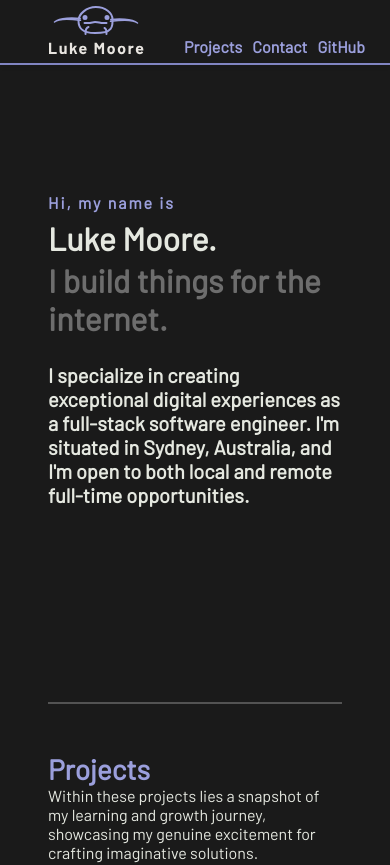
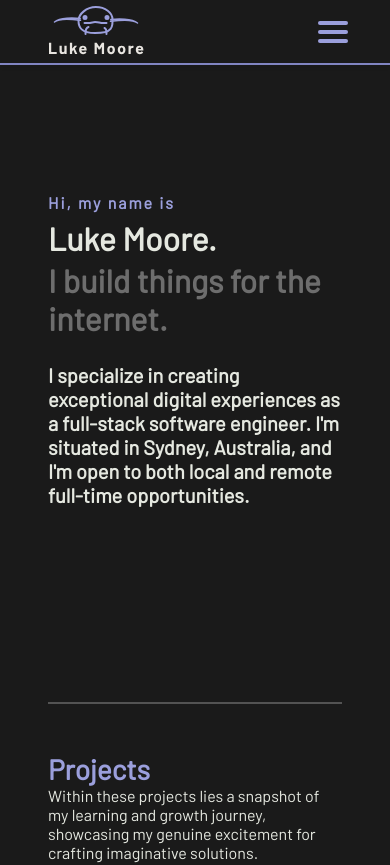
Before and after one commit to papa-fish/portfolio-website, a React (Create React App) app: page / in a window 390 px wide. Shown: the top 865 px of the page. Built offline with nearby package versions, Linux system fonts and the light colour scheme.

Commit message:
menu for mobile and refactor mobile responsiveness

```diff
--- a/src/App.css
+++ b/src/App.css
@@ -45,7 +45,7 @@ body {
   width: 100%;
 }
 
-@media (max-width: 1920px) {
+@media (max-width: 1919px) {
   .content,
   .nav-container,
   footer > p {
@@ -53,7 +53,7 @@ body {
   }
 }
 
-@media (max-width: 1575px) {
+@media (max-width: 1439px) {
   .content,
   .nav-container,
   footer > p {
@@ -61,7 +61,7 @@ body {
   }
 }
 
-@media (max-width: 1175px) {
+@media (max-width: 1023px) {
   .content,
   .nav-container,
   footer > p {
@@ -69,7 +69,7 @@ body {
   }
 }
 
-@media (max-width: 1035px) {
+@media (max-width: 800px) {
   header {
     padding: 189px 0 120px 0;
   }
@@ -80,9 +80,6 @@ body {
   .project {
     padding-left: 10px;
     grid-template-rows: none;
-  }
-  .tag-container {
-    flex-wrap: wrap;
   }
   .project-btn {
     align-self: center;
@@ -118,4 +115,13 @@ body {
   footer > p {
     font-size: 14px;
   }
+  .desktop-nav {
+    display: none;
+  }
+  .mobile-nav {
+    display: block;
+  }
+  #exitButton {
+    color: var(--black-color);
+  }
 }
--- a/src/components/NavBar.css
+++ b/src/components/NavBar.css
@@ -21,7 +21,7 @@
     padding-top: 6px;
 }
 
-.nav-container > ul {
+.desktop-nav {
     display: flex;
     list-style: none;
     font-size: var(--button-font-size);
@@ -33,7 +33,6 @@
 a:any-link {
     color: var(--light-blue-color);
     text-decoration: none;
-
 }
 
 .projects-link {
@@ -41,9 +40,77 @@ a:any-link {
 }
 
 .navbar-bottom-line {
-  height: 2px;
-  background-color: var(--light-blue-color);
-  border: none;
-  margin: 0;
-  padding: 0;
+    height: 2px;
+    background-color: var(--light-blue-color);
+    border: none;
+    margin: 0;
+    padding: 0;
 }
+
+.mobile-nav {
+    display: none;
+}
+
+.mobile-nav {
+    width: 30px;
+    display: none;
+    cursor: pointer;
+    background-color: var(--black-color);
+    border: none;
+}
+
+  .mobile-nav div {
+    height: 4px;
+    background-color: rgb(155, 159, 220);
+    margin: 5px 0;
+    border-radius: 25px;
+    transition: 0.3s;
+    width: 30px;
+}
+
+  #menuOverlay {
+    position: fixed;
+    display: flex;
+    flex-direction: column;
+    align-items: center;
+    justify-content: center;
+    text-align: center;
+    top: 0;
+    left: -100%;
+    width: 100%;
+    height: 100%;
+    background-color: rgb(155, 159, 220);
+    transition: 0.3s;
+}
+
+  .menu-item {
+    display: flex;
+    background-color: rgb(26, 26, 26);
+    color: rgb(229, 232, 224);
+    width: 300px;
+    height: 40px;
+    font-size: 16px;
+    line-height: 24px;
+    font-weight: 700;
+    margin: 10px;
+    transition: color 0.3s;
+    border-radius: 8px;
+    justify-content: center;
+    align-items: center;
+}
+
+  .menu-item a:any-link {
+    color: rgb(229, 232, 224);
+    text-decoration: none;
+}
+
+  .exit-button {
+    background-color: var(--light-blue-color);
+    border: none;
+    position: absolute;
+    top: 0.7em;
+    right: 1.8em;
+    font-size: 24px;
+    text-decoration: none;
+    cursor: pointer;
+}
--- a/src/components/NavBar.jsx
+++ b/src/components/NavBar.jsx
@@ -1,9 +1,24 @@
 import { Link } from 'react-router-dom';
+import { useRef, useState } from 'react';
 
 import logo from '../logo.svg';
 import './NavBar.css'
 
 export default function NavBar() {
+
+    const menuOverlayRef = useRef(null);
+    const [isMenuOpen, setIsMenuOpen] = useState(false);
+
+    const exitMenu = () => {
+        setIsMenuOpen(false);
+        menuOverlayRef.current.style.left = "-100%";
+    };
+
+    const toggleMenu = () => {
+        setIsMenuOpen(!isMenuOpen);
+        const menuOverlay = menuOverlayRef.current;
+        menuOverlay.style.left = menuOverlay.style.left === "0%" ? "-100%" : "0%";
+    };
 
     return(
         <div className='nav'>
@@ -13,7 +28,7 @@ export default function NavBar() {
                         <img className='logo' src={logo} alt='logo' />
                     </Link>
                 </div>
-                <ul>
+                <ul className='desktop-nav'>
                     <Link to='/projects' className='projects-link'>
                         <li>Projects</li>
                     </Link>
@@ -32,6 +47,47 @@ export default function NavBar() {
                         <li>GitHub</li>
                     </a>
                 </ul>
+
+                <div
+                    id="menuOverlay"
+                    className={isMenuOpen ? "overlay open" : "overlay"}
+                    ref={menuOverlayRef}>
+                    <button className="exit-button" id="exitButton" onClick={exitMenu}>✕</button>
+
+                    <div className="menu-item">
+                        <Link
+                            to='/projects'
+                            className='projects-link'
+                            onClick={exitMenu}
+                            >Projects
+                        </Link>
+                    </div>
+
+                    <div className="menu-item">
+                        <a
+                            href="mailto:lukechristophermoore@gmail.com?subject=Hi Luke!"
+                            target="_blank"
+                            rel='noreferrer'
+                            className='projects-link'
+                            >Contact
+                        </a>
+                    </div>
+
+                    <div className="menu-item">
+                        <a
+                            href="https://github.com/papa-fish"
+                            target='_blank'
+                            rel='noreferrer'
+                            className='projects-link'
+                            >GitHub
+                        </a>
+                    </div>
+                </div>
+                <button className="mobile-nav" id="navToggle" onClick={toggleMenu}>
+                    <div></div>
+                    <div></div>
+                    <div></div>
+                </button>
             </nav>
             <hr className='navbar-bottom-line'/>
         </div>
--- a/src/components/Projects.css
+++ b/src/components/Projects.css
@@ -50,6 +50,7 @@
 
 .tag-container {
     display: flex;
+    flex-wrap: wrap;
     gap: 10px;
     margin: 10px 10px 10px 0;
 }
```
